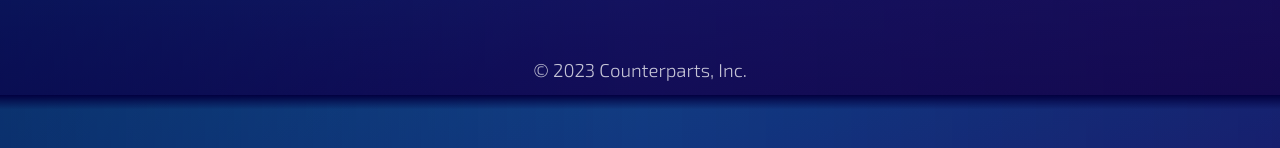
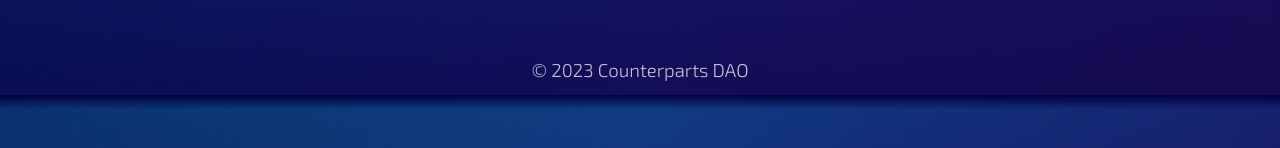
Before and after one commit to Counterparts-Avatars/counterparts-full-site, a Next.js app: page /about in a window 1280 px wide. Shown: the part 383-531 px from the top of the page. Built offline with nearby package versions, Linux system fonts and the light colour scheme.

Commit message:
metadata

```diff
--- a/app/layout.tsx
+++ b/app/layout.tsx
@@ -1,5 +1,5 @@
 import { Exo_2 } from 'next/font/google';
-import { MotionConfig } from 'framer-motion';
+import { Metadata } from 'next';
 
 import Navbar from '@/components/layout/Navbar/Navbar';
 import Footer from '@/components/layout/Footer/Footer';
@@ -7,7 +7,7 @@ import '../styles/globals.scss';
 
 const exo2 = Exo_2({ subsets: ['latin'] });
 
-export const metadata = {
+export const metadata: Metadata = {
   title: 'Counterparts Avatars',
   description:
     'A virtual twin of your contributions towards humanity, for use across the metaverse.',
--- a/components/layout/Footer/Footer.tsx
+++ b/components/layout/Footer/Footer.tsx
@@ -70,7 +70,7 @@ const Footer = () => {
         <motion.p
           className={styles.copyright}
           variants={createAnimation('fadeIn')}>
-          &copy; 2023 Counterparts, Inc.
+          &copy; 2023 Counterparts DAO
         </motion.p>
       </motion.footer>
     </div>
```
Also changed, not shown: components/home/Hero/Hero.tsx (+3 -4 lines).
